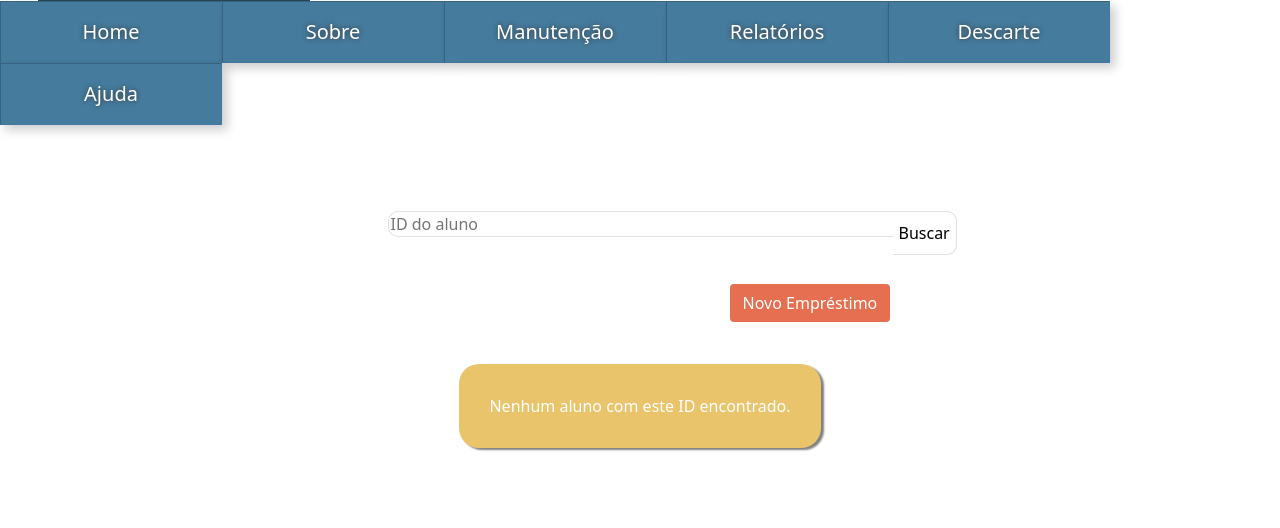
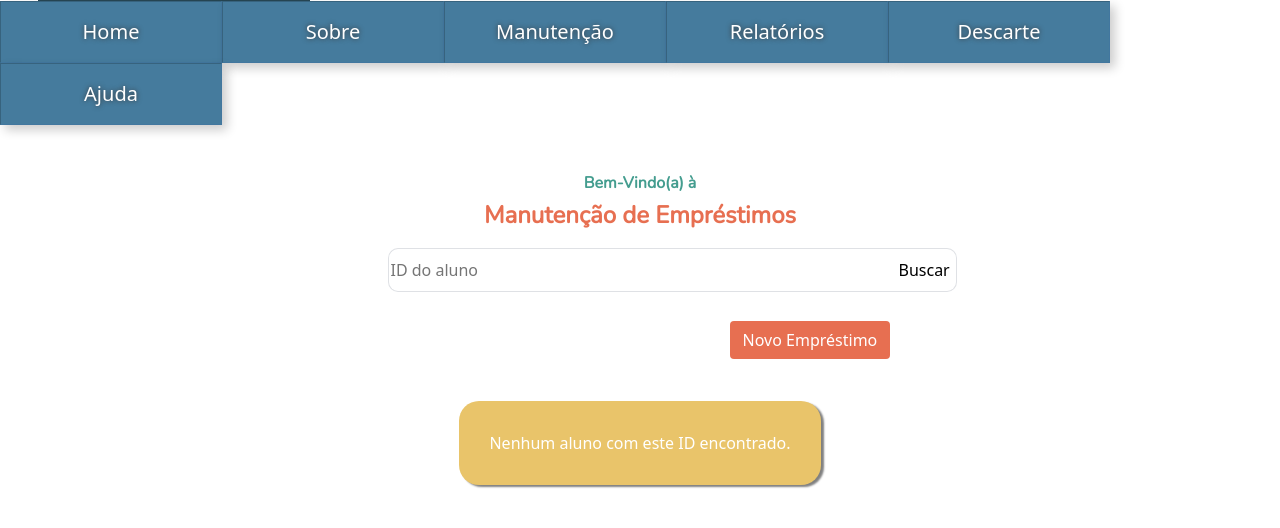
Before and after one commit to IzabelaAAndrade/TrabalhoFinalWebINF2A, a PHP site: page / in a window 1280 px wide. Shown: the part 159-687 px from the top of the page. Run offline with PHP 8.4, Linux system fonts and the light colour scheme; data that the repository does not hold is empty.

Commit message:
correçãozinha css (tamanho input)

```diff
--- a/biblioteca/manutenção_emprestimos/css/estilo.css
+++ b/biblioteca/manutenção_emprestimos/css/estilo.css
@@ -119,3 +119,7 @@ th, td {
 footer {
     margin-top: 8%;
 }
+
+form {
+    height: 100%;
+}
--- a/biblioteca/manutenção_emprestimos/css/geral_biblioteca.css
+++ b/biblioteca/manutenção_emprestimos/css/geral_biblioteca.css
@@ -21,6 +21,18 @@ h3{
     margin-top: 2%;
     text-align: center;
     font-size: 0.7em;
+}
+
+.sub{
+    color: #449d8f;
+    margin: 5% 0% .5% 0%;
+    font-size: 1em;
+}
+
+.principal{
+    color: #e76f51;
+    font-size: 1.5em;
+    margin: 0% 0% .5% 0%;
 }
 
 .descricao{
--- a/biblioteca/manutenção_emprestimos/index.php
+++ b/biblioteca/manutenção_emprestimos/index.php
@@ -23,7 +23,7 @@
                 if($result != false){
                     $returnEmprestimos = "";
                     while($row = mysqli_fetch_assoc($result)){
-                        $returnEmprestimos .= $row['Id'].",".$row['Id_alunos'].",".$row['Id_acervo'].",".$row['Data_emprestimo'].",".$row['Data_prev_devol'].",".$row['Data_devolucao'].",".$row['Multa'].",";
+                        $returnEmprestimos .= $row['Id'].",".$row['id_alunos'].",".$row['id_acervo'].",".$row['data_emprestimo'].",".$row['data_prev_devol'].",".$row['data_devolucao'].",".$row['multa'].",";
                     }
                 }else{
                     $returnEmprestimos = "Nenhum empréstimo.";
@@ -60,6 +60,9 @@
             font-weight: bold !important;
             line-height: 1.5 !important;
         }
+        #barraPesquisa {
+        	height: 100%;
+        }
     </style>
     <title>Empréstimos</title>
 </head>
@@ -90,7 +93,7 @@
                 <h3 class="sub">Bem-Vindo(a) à</h3>
                 <h1 class="principal">Manutenção de Empréstimos</h1>
                 <div id="busca">
-                    <form method="GET" action="">
+                    <form method="GET" action="" id="barraPesquisa">
                         <input type="text"  name="id_aluno" placeholder="ID do aluno" id="busca_id"><button type="submit" id="botaoBuscaId">Buscar</button>
                     </form>
                 </div>
```
